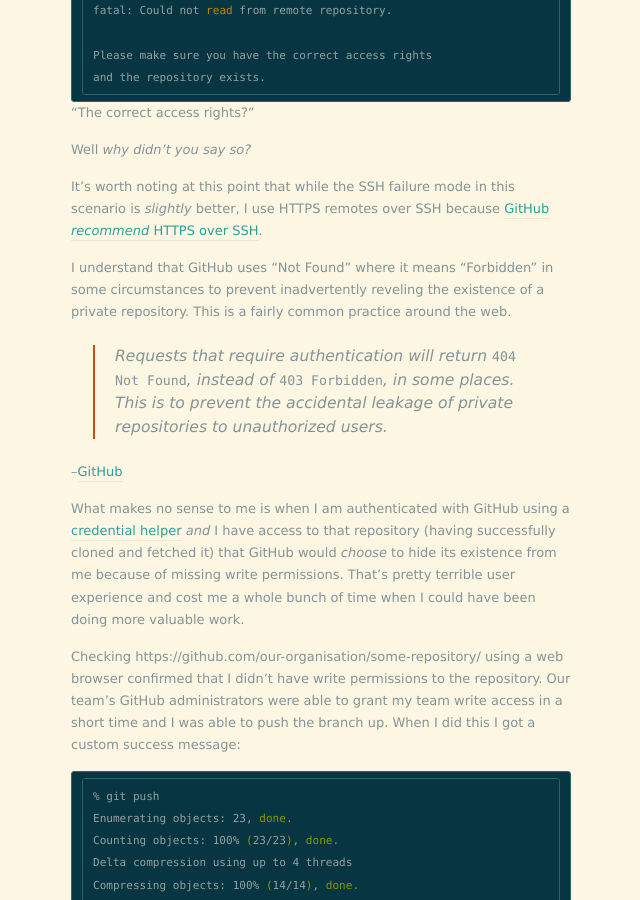
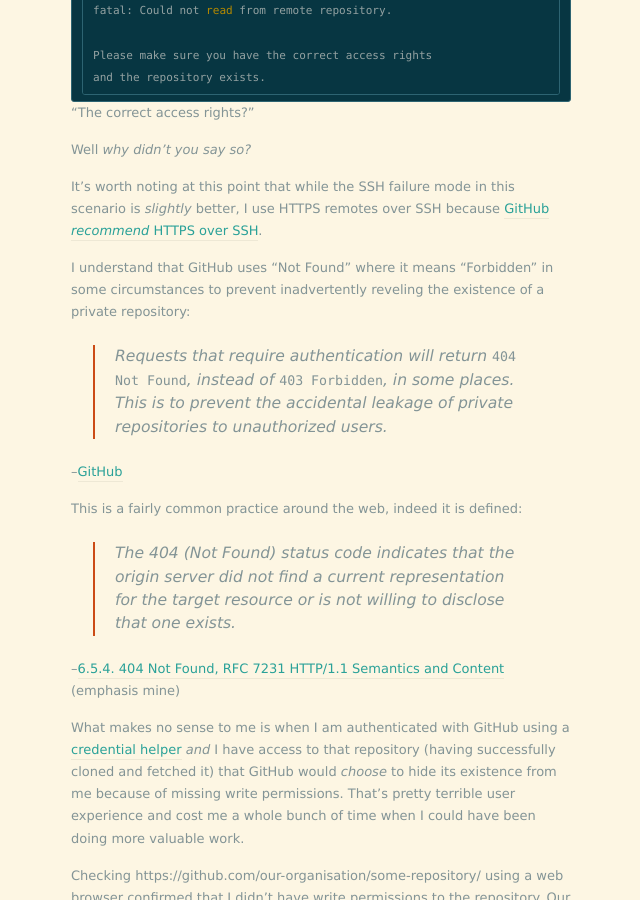
Before and after one commit to johnsyweb/johnsyweb.github.io, a Jekyll site: the page built from _posts/2018-12-20-on-meaningful-error-messages.markdown, in a window 1280 px wide and 900 px high, scrolled down 1103 px. Shown: the whole window, without its empty margins (319-959 px from the left). Built offline with Jekyll 4.4.1, drawn with Linux system fonts in a browser that asks for light colours; nearby versions of some CDN libraries; some web fonts are replaced.

Commit message:
Add RFC Note

```diff
--- a/_posts/2018-12-20-on-meaningful-error-messages.markdown
+++ b/_posts/2018-12-20-on-meaningful-error-messages.markdown
@@ -65,13 +65,21 @@
 
 I understand that GitHub uses "Not Found" where it means "Forbidden" in some
 circumstances to prevent inadvertently reveling the existence of a private
-repository. This is a fairly common practice around the web.
+repository:
 
 > Requests that require authentication will return `404 Not Found`, instead of
 > `403 Forbidden`, in some places. This is to prevent the accidental leakage of
 > private repositories to unauthorized users.
 
 --[GitHub](https://developer.github.com/v3/#authentication)
+
+This is a fairly common practice around the web, indeed it is defined:
+
+> The 404 (Not Found) status code indicates that the origin server did not find
+> a current representation for the target resource or *is not willing to
+> disclose that one exists.*
+
+--[6.5.4. 404 Not Found, RFC 7231 HTTP/1.1 Semantics and Content](https://tools.ietf.org/html/rfc7231#section-6.5.4) (emphasis mine)
 
 What makes no sense to me is when I am authenticated with GitHub using a
 [credential helper](https://help.github.com/articles/caching-your-github-password-in-git/)
```
